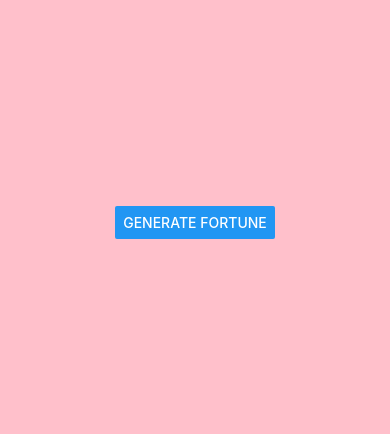
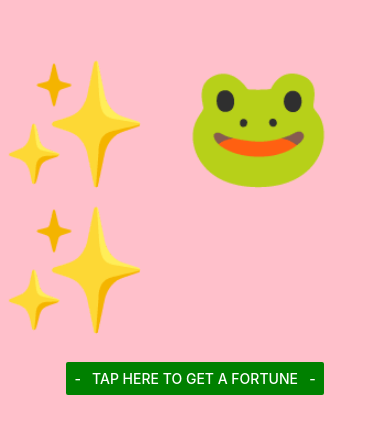
Before and after one commit to Technigo/project-react-native-app, a React Native app: screen / in a window 390 px wide. Shown: the part 200-634 px from the top of the page. Built offline with nearby package versions, Linux system fonts and the light colour scheme; no server answers.

Commit message:
added some styling

```diff
--- a/App.js
+++ b/App.js
@@ -1,8 +1,8 @@
-import React, { useState, useEffect } from 'react'
-import { Button, Text } from 'react-native'
+import React, { useState } from 'react'
+import { Button } from 'react-native'
 import styled from 'styled-components/native'
 
-const fortuneURL = "https://type.fit/api/quotes"
+import { FortuneMessage } from './Components/FortuneMessage'
 
 const FortuneContainer = styled.View`
   flex: 1;
@@ -12,51 +12,43 @@ const FortuneContainer = styled.View`
   `
 
 const FortuneText = styled.Text`
-font-size: 30px;
+font-size: 120px;
 color: palevioletred;
+margin-bottom: 20px;
 `
 
-  const App = () => {
-  const [fortune, setFortune] = useState("")
-  const [fortuneIndex, setFortuneIndex] = useState(0)
-  const [showFortune, setShowFortune] = useState(false)
-
-  const onPress = () => {
-    setShowFortune(true)
-  }
-
-  const updateIndex = () => {
-    setFortuneIndex(fortuneIndex+1)
-  }
-    const randomizeFortune = () => {
-      fetch(fortuneURL)
-
-      .then(response => response.json())
-      .then(json => {
-
-        const formattedArray = json.map(item => item.text)
-        setFortune(formattedArray)
-      }
-
-      )
-  }
-
-  useEffect (randomizeFortune, [])
+const App = () => {
+  const [showFortune, setShowFortune] = useState(false);
+  const [hideFirstPage, setHideFirstPage] = useState(false);
 
 
-  return (
-    <>
-      <FortuneContainer>
-        <Button title="GENERATE FORTUNE" onPress={updateIndex} />
-    </FortuneContainer>
+    const getFortune = () => {
+      setShowFortune(true);
+      setHideFirstPage(true);
+    };
+    const newFortune = () => {
+      setShowFortune(false);
+      setHideFirstPage(false);
+    };
 
-        {!showFortune && (
-        <FortuneText>{fortune[fortuneIndex]}</FortuneText>
+    return (
+      <>
+        {!hideFirstPage && (
+          <FortuneContainer>
+            <FortuneText>✨ 🐸 ✨</FortuneText>
+            <Button title="-   TAP HERE TO GET A FORTUNE   -" color="green" onPress={getFortune} />
+          </FortuneContainer>
+        )}
 
+        {showFortune && (
+          <FortuneContainer>
+            <FortuneMessage />
+            <Button title="-   GET A NEW FORTUNE   -" color="green" onPress={newFortune} />
+          </FortuneContainer>
         )}
-        </>
-  )
-
+      </>
+    )
 }
 
+
 export default App
--- /dev/null
+++ b/Components/FortuneMessage.js
@@ -0,0 +1,37 @@
+import React, { useState, useEffect } from 'react'
+import styled from 'styled-components/native'
+
+const FortuneText = styled.Text`
+font-size: 30px;
+color: palevioletred;
+margin-bottom: 20px;
+`
+const fortuneURL = "https://type.fit/api/quotes"
+
+export const FortuneMessage = () => {
+    const [fortune, setFortune] = useState("")
+    const [fortuneIndex, setFortuneIndex] = useState(0)
+
+    const updateIndex = () => {
+    setFortuneIndex(fortuneIndex+1)
+    }
+
+    const randomizeFortune = () => {
+        fetch(fortuneURL)
+
+        .then(response => response.json())
+        .then(json => {
+
+        const formattedArray = json.map(item => item.text)
+        setFortune(formattedArray)
+    }
+    )
+}
+
+    useEffect (randomizeFortune, [])
+
+
+    return (
+        <FortuneText>✨{fortune[fortuneIndex]}✨</FortuneText>
+)
+}
```
Also changed, not shown: AppCopy.js (added, +62 -0 lines).
